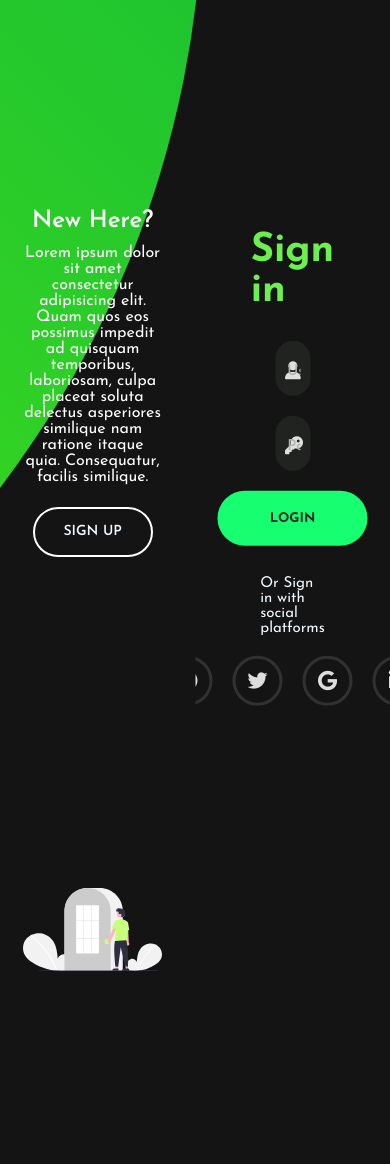
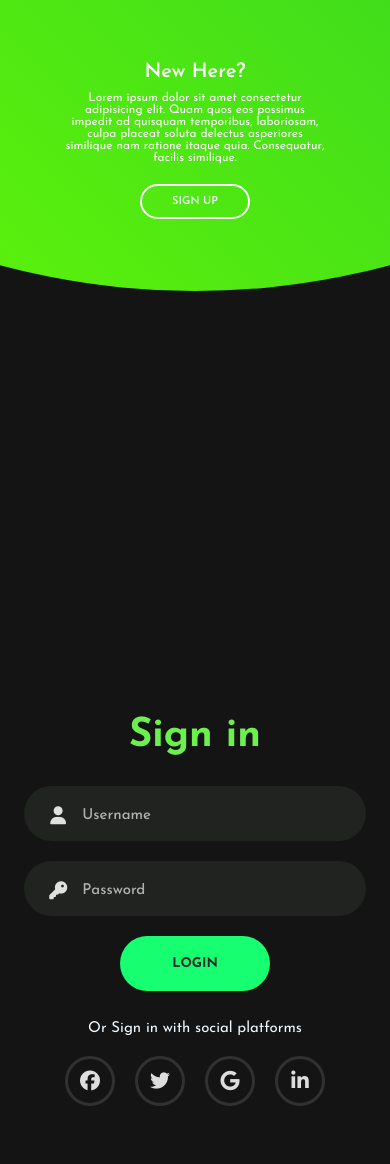
Before and after one commit to Jabir-Mahmud-Rifat/DBMS-project, a PHP site: the page made by login and signup.php in a window 390 px wide. Run offline with PHP 8.4, Linux system fonts and the light colour scheme; some libraries are stand-ins or nearby versions.

Commit message:
Made the page responsive
Created two @media portions to create two different responsive layouts for two resolutions.

```diff
--- a/style.css
+++ b/style.css
@@ -58,6 +58,7 @@ form{
     overflow: hidden;
     grid-column: 1/2;
     grid-row: 1/2;
+    transition: 0.3s 0.7s ease-in-out;
 }
 
 form.sign-in-form{
@@ -265,3 +266,130 @@ form.sign-up-form{
     z-index: 2;
     opacity: 1;
 }
+
+
+@media (max-width: 870px){
+    .container{
+        min-height: 800px;
+        height: 100vh;
+    }
+
+    .container::before{
+        width: 1500px;
+        height: 1500px;
+        left: 36%;
+        bottom: 66%;
+        transform: translateX(-50%);
+        right: initial;
+        top: initial;
+        transition: 2s ease-in-out;
+    }
+
+    .login-signup{
+        width: 100%;
+        left: 50%;
+        top: 95%;
+        transform: translate(-50%, -100%);
+        transition: 1s 0.75s ease-in-out;
+    }
+
+    .panels-container{
+        grid-template-columns: 1fr;
+        grid-template-rows: 1fr 2fr 1fr;
+    }
+
+    .panel{
+        flex-direction: row;
+        align-items: center;
+        justify-content: space-around;
+        padding: 40px 10%;
+    }
+
+    .panel .content{
+        padding-right: 15%;
+    }
+
+    .panel h3{
+        font-size: 20px;
+    }
+
+    .panel p{
+        font-size: 12px;
+        padding: 10px 0px;
+    }
+
+    .btn.transparent{
+        width: 110px;
+        height: 35px;
+        font-size: 11px;
+    }
+
+    .image{
+        width: 100px;
+        transition: 1s .5s ease-in-out;
+    }
+
+    .left-panel{
+        grid-row: 1/2;
+    }
+
+    .right-panel{
+        grid-row: 3/4;
+    }
+
+    .right-panel .content, .right-panel .image{
+        transform: translateY(300px);
+    }
+
+    .container.sign-up-mode::before{
+        transform: translate(-50%, 100%);
+        bottom: 32%;
+        right: initial;
+    }
+
+    .container.sign-up-mode .left-panel .image,
+    .container.sign-up-mode .left-panel .content{
+        transform: translateY(-300px);
+    }
+
+    .container.sign-up-mode .right-panel .image,
+    .container.sign-up-mode .right-panel .content{
+        transform: translateY(0px);
+    }
+
+    .container.sign-up-mode .login-signup{
+        top: 5%;
+        transform: translate(-50%, 0);
+        left: 50%;
+    }
+}
+
+@media (max-width: 570px)
+{
+    form{
+        padding: 0 24px;
+    }
+
+    .image{
+        display: none;
+    }
+
+    .container{
+        padding: 24px;
+    }
+
+    .panel .content{
+        padding: 5px 24px;
+    }
+
+    .container::before{
+        bottom: 75%;
+        left: 50%;
+    }
+
+    .container.sign-up-mode::before{
+        bottom: 30%;
+        left: 50%;
+    }
+
+}
```
